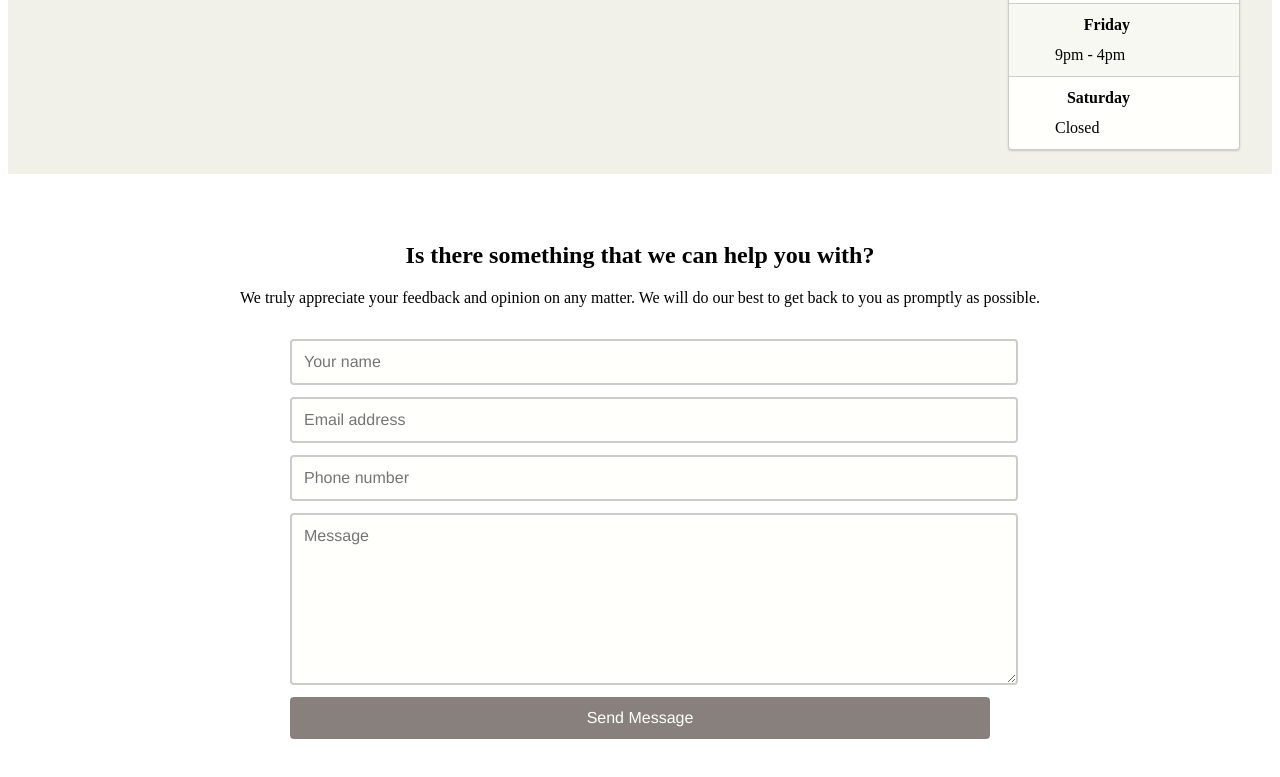
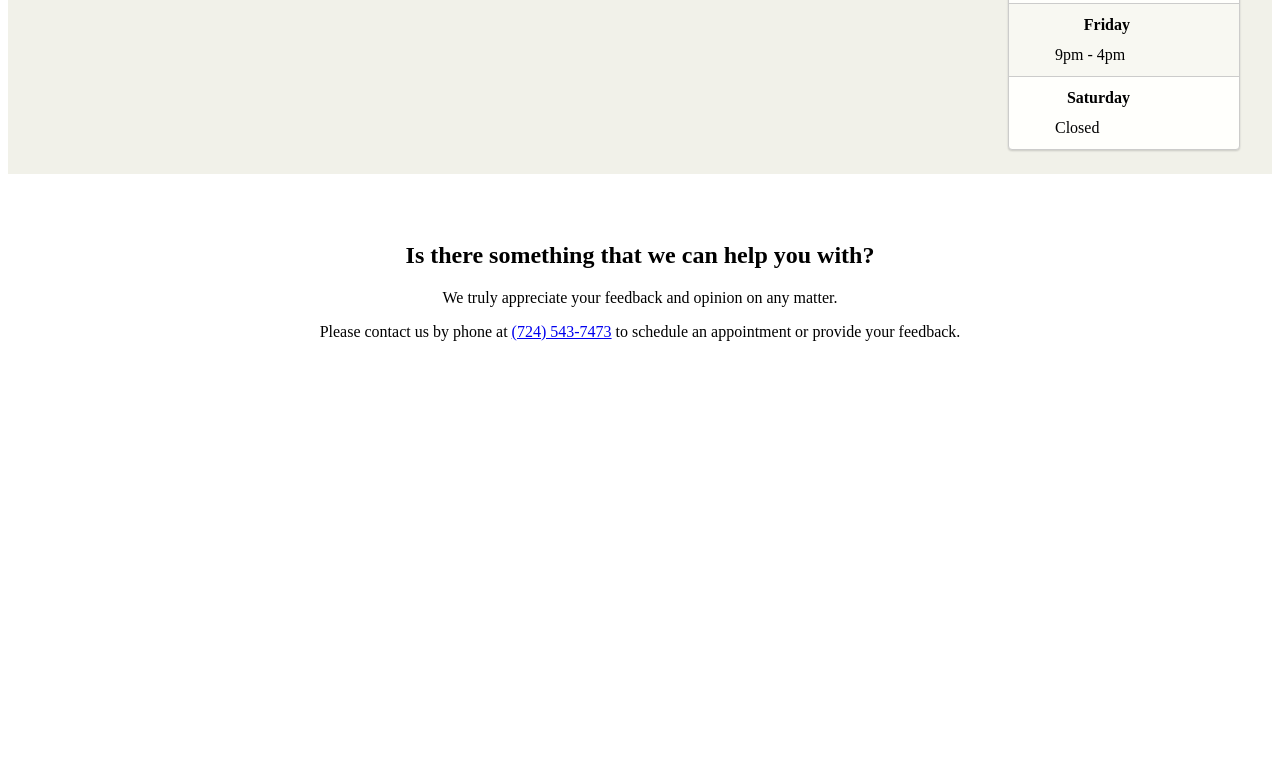
Before and after one commit to tannerfiscus/tntcuts, a Gatsby site: page /contact in a window 1280 px wide. Shown: the part 906-1683 px from the top of the page. After the commit the page ends 1319 px from the top, so only its background shows below. Built offline with nearby package versions, Linux system fonts and the light colour scheme; Gatsby itself is replaced by a stand-in of ours.

Commit message:
Remove online contact form

```diff
--- a/src/pages/contact.js
+++ b/src/pages/contact.js
@@ -2,7 +2,6 @@ import Helmet from 'react-helmet'
 import React from 'react'
 import Link from 'gatsby-link'
 
-import ContactForm from '../components/contact/ContactForm'
 import ContentWrapper from '../components/content/ContentWrapper'
 import HoursBanner from '../components/hours/HoursBanner'
 import './contact.css';
@@ -32,9 +31,8 @@ const Contact = () => (
         <ContentWrapper>
             <div className='contact-content'>
                 <h2>Is there something that we can help you with?</h2>
-                <p>We truly appreciate your feedback and opinion on any matter. We will do our best to get back to you as promptly as possible.</p>
-
-                <ContactForm />
+                <p>We truly appreciate your feedback and opinion on any matter.</p>
+                <p>Please contact us by phone at <a href="tel:7245437473">(724) 543-7473</a> to schedule an appointment or provide your feedback.</p>
             </div>
         </ContentWrapper>
     </main>
```
